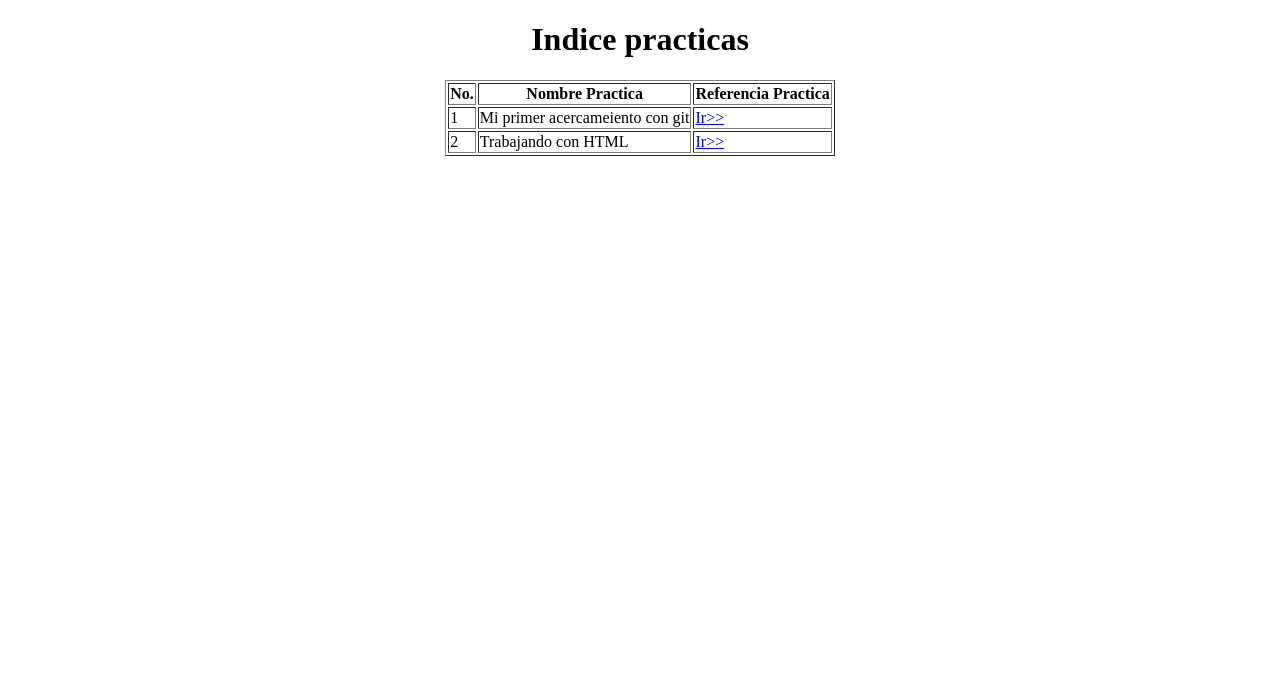
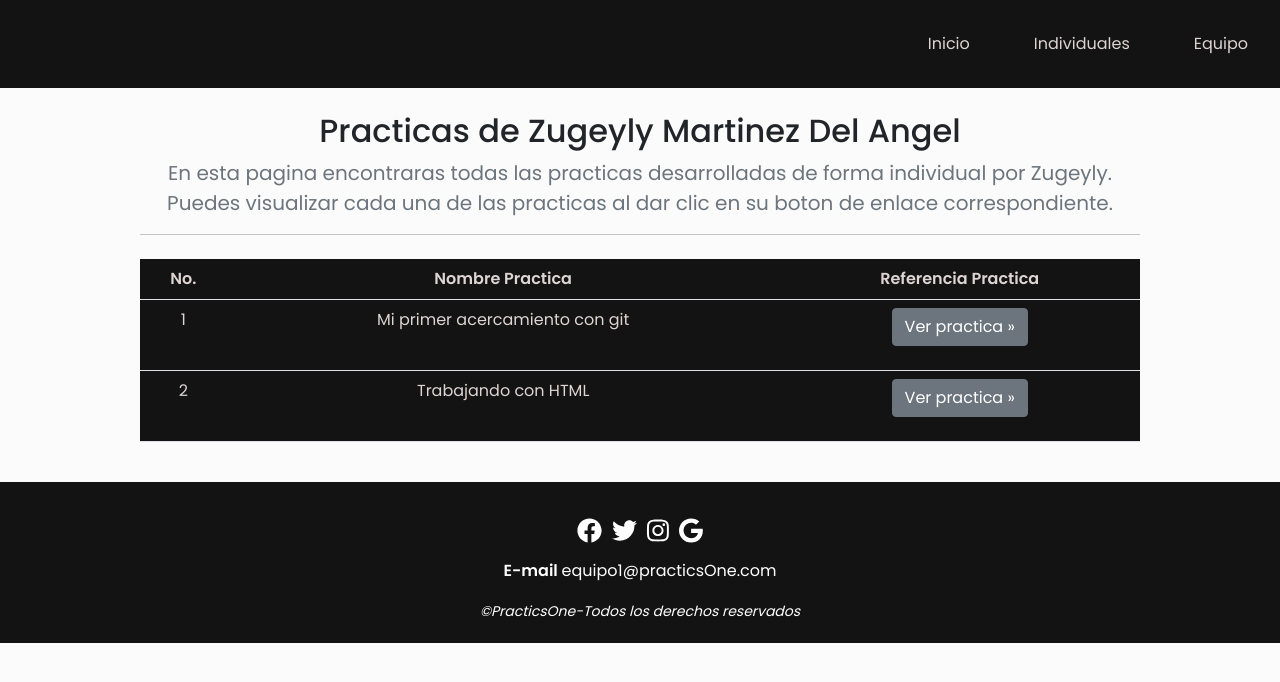
Before and after one commit to Zugeyly/PracticasTDAW, a plain HTML site: page Zugeyly/index.html in a window 1280 px wide. Drawn offline with nearby package versions, Linux system fonts and the light colour scheme.

Commit message:
Indice de practicas zugeyly

```diff
--- /dev/null
+++ b/Zugeyly/css/style.css
@@ -0,0 +1,89 @@
+body{
+    font-family: 'Poppins', sans-serif !important;
+    margin: 0;
+    display: flex;
+    flex-direction: column;
+    min-height: 100vh;
+    background-color: #fbfbfb;
+}
+ul, ol {
+    list-style:none;
+}
+.row{
+    justify-content: center;
+}
+
+
+
+.encabezado{
+    background-color: #000000ec;
+    display: grid;
+    align-items: center;
+}
+#navegador{
+    display: flex;
+    align-items: center;
+    justify-content: end;
+    margin: 0;
+}
+#navegador  li a {
+    color:#ded4d4;
+    text-decoration:none;
+    padding:10px 12px;
+    display: block;
+    padding: 2rem;
+}
+#navegador li a:hover {
+    color: #ffff ;
+    display: block;
+}
+
+
+#titulo{
+    text-align: center;
+    font-size: 32px;
+    font-weight: 50;
+    align-content: center;
+    width: 80vw;
+}
+
+#practicas{
+    text-align: center;
+    align-content: center;
+    width: 80vw;
+}
+#practicas table{
+    background-color:#000000ec ;
+    color:#ded4d4;
+}
+#practicas tr:hover {
+    background-color:#000000a0;
+}
+
+
+
+.pie{
+    background-color: #000000ec;
+    color: #ffffff;
+    padding-top: 20px;
+    padding-bottom: 20px;
+    text-align: center;
+    clear: both;
+}
+.container--redes{
+    display:flex;
+    flex-direction: row;
+    flex-wrap: nowrap;
+    justify-content: center;
+    align-items: center;
+    gap: 10px;
+    font-size: 25px;
+}
+
+/** For mobile devices **/
+@media (max-width: 767px) {
+    .curve svg {
+        width: calc(100% + 1.3px);
+        height: 70px;
+    }
+}
--- a/Zugeyly/index.html
+++ b/Zugeyly/index.html
@@ -4,26 +4,68 @@
     <meta charset="UTF-8">
     <meta http-equiv="X-UA-Compatible" content="IE=edge">
     <meta name="viewport" content="width=device-width, initial-scale=1.0">
-    <title>Indice Practicas</title>
+    <title>Indice Practicas Zugeyly</title>
+    <link href="https://cdn.jsdelivr.net/npm/bootstrap@5.1.3/dist/css/bootstrap.min.css" rel="stylesheet"
+        integrity="sha384-1BmE4kWBq78iYhFldvKuhfTAU6auU8tT94WrHftjDbrCEXSU1oBoqyl2QvZ6jIW3" crossorigin="anonymous">
+        <link rel="preconnect" href="https://fonts.googleapis.com">
+        <link rel="preconnect" href="https://fonts.gstatic.com" crossorigin>
+        <link href="https://fonts.googleapis.com/css2?family=Poppins:wght@400;500;600&family=Quicksand:wght@300;500;700&display=swap" rel="stylesheet">
+        <script src="https://cdnjs.cloudflare.com/ajax/libs/font-awesome/6.1.0/js/all.min.js" integrity="sha512-Cvxz1E4gCrYKQfz6Ne+VoDiiLrbFBvc6BPh4iyKo2/ICdIodfgc5Q9cBjRivfQNUXBCEnQWcEInSXsvlNHY/ZQ==" crossorigin="anonymous" referrerpolicy="no-referrer"></script>
+        <link rel="stylesheet" href="css/style.css">
 </head>
 <body>
-    <div align="center">
-        <h1>Indice practicas</h1>
-        <table border="1">
+    <div class="containner">
+        <div class="row">
+            <nav class="encabezado" >
+                <ul id="navegador">
+                    <li><a href="../index.html">Inicio</a></li>
+                    <li><a href="../index.html#individual">Individuales</a></li>
+                    <li><a href="../index.html#grupo">Equipo</a></li>
+                </ul>
+            </nav>
+        </div>
+        <div class="row mt-4 mb-2">
+            <class="col" id="titulo">
+                <h2>Practicas de Zugeyly Martinez Del Angel</h2>
+                <p class="fs-5 text-muted">En esta pagina encontraras todas las practicas desarrolladas de forma individual por Zugeyly. Puedes visualizar cada una de las practicas al dar clic en su boton de enlace correspondiente.</p>
+                <hr class="featurette-divider">
+            </div>
+        </div>
+        <div class="row">
+            <div class="col-8" id="practicas">
+                <table class="table ">
                     <th>No.</th>
                     <th>Nombre Practica</th>
                     <th>Referencia Practica</th>
                     <tr>
                         <td>1</td>
-                <td>Mi primer acercameiento con git</td>
-                <td><a href="Practica1/index.html">Ir>></a></td>
+                        <td>Mi primer acercamiento con git</td>
+                        <td><p><a class="btn btn-secondary" href="Practica1/index.html">Ver practica &raquo;</a></p></td>
                     </tr>
                     <tr>
                         <td>2</td>
                         <td>Trabajando con HTML</td>
-                <td><a href="Practica2/wordHTML.html">Ir>></a></td>
+                        <td><p><a class="btn btn-secondary" href="Practica2/wordHTML.html">Ver practica &raquo;</a></p></td>
                     </tr>
                 </table>
             </div>
+        </div>
+        <!-- Footer -->
+        <div class="row mt-4">
+            <footer class="pie">
+                <p>
+                    <div class="container--redes">
+                        <i class="fa-brands fa-facebook"></i>
+                        <i class="fa-brands fa-twitter"></i>
+                        <i class="fa-brands fa-instagram"></i>
+                        <i class="fa-brands fa-google"></i>
+                    </div>
+                </p>
+                <p><b>E-mail </b>equipo1@practicsOne.com</p>
+                <small><i>©PracticsOne-Todos los derechos reservados</i></small>
+
+            </footer>
+        </div>
+    </div>
 </body>
 </html>
```
Also changed, not shown: index.html (+1 -1 lines), images/equipoFoto.jpg (added). Lines whose indentation alone changed are shown as unchanged.
